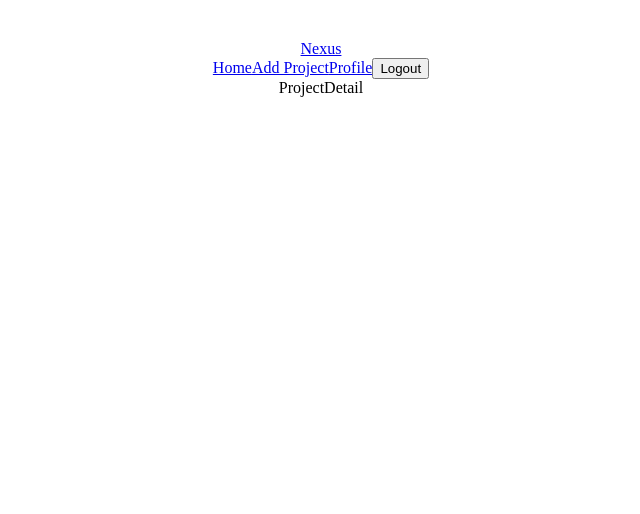
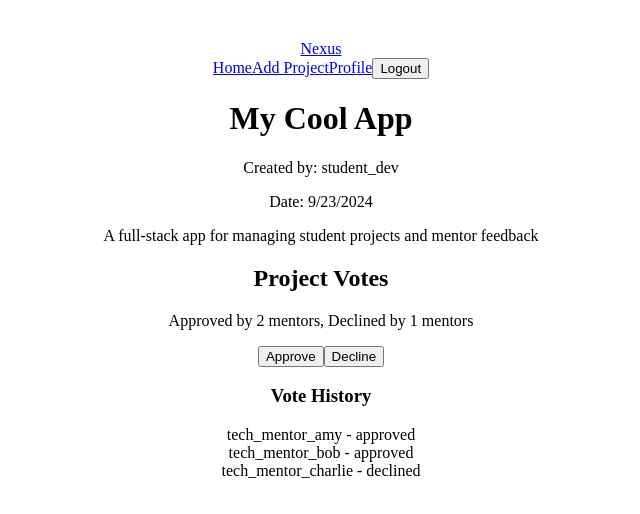
Before and after one commit to WillyKyeni3/Nexus, a React (Vite) app: page /projectdetail in a window 1280 px wide. Shown: the top 514 px of the page, without its empty margins (319-959 px from the left). Built offline with nearby package versions, Linux system fonts and the light colour scheme.

Commit message:
Updates route to use dynamic ID parameters

```diff
--- a/src/pages/Projectdetail.jsx
+++ b/src/pages/Projectdetail.jsx
@@ -1,6 +1,112 @@
+
+import React, { useState } from 'react';
+import { useParams } from 'react-router-dom';
+import { useAuth } from '../Context/AuthContext.jsx';
+
+// Mock project data based on the provided structure
+const mockProject = {
+  id: 1,
+  title: "My Cool App",
+  description: "A full-stack app for managing student projects and mentor feedback",
+  date_created: "2024-09-23T15:30:00",
+  user_id: 5,
+  author: {
+    id: 5,
+    username: "student_dev"
+  },
+  votes: [
+    {
+      id: 10,
+      status: "approved",
+      mentor_id: 3,
+      mentor_username: "tech_mentor_amy"
+    },
+    {
+      id: 11,
+      status: "approved",
+      mentor_id: 4,
+      mentor_username: "tech_mentor_bob"
+    },
+    {
+      id: 12,
+      status: "declined",
+      mentor_id: 5,
+      mentor_username: "tech_mentor_charlie"
+    }
+  ]
+};
 
 function ProjectDetail() {
-    return <div>ProjectDetail</div>;
+  const { id } = useParams();
+  const { user } = useAuth();
+  const [project] = useState(mockProject); // In real app, fetch project data
+
+  const handleVote = (status) => {
+    console.log("Vote submitted:", status, "for project id:", id);
+  };
+
+  // Calculate vote counts
+  const approvedCount = project.votes.filter(vote => vote.status === 'approved').length;
+  const declinedCount = project.votes.filter(vote => vote.status === 'declined').length;
+
+  return (
+    <div className="max-w-4xl mx-auto p-6">
+      {/* Project Details */}
+      <div className="bg-white rounded-lg shadow-md p-6 mb-6">
+        <h1 className="text-3xl font-bold mb-4">{project.title}</h1>
+        <div className="text-gray-600 mb-4">
+          <p>Created by: {project.author.username}</p>
+          <p>Date: {new Date(project.date_created).toLocaleDateString()}</p>
+        </div>
+        <p className="text-gray-800">{project.description}</p>
+      </div>
+
+      {/* Voting Section */}
+      <div className="bg-gray-50 rounded-lg shadow-md p-6">
+        <h2 className="text-2xl font-semibold mb-4">Project Votes</h2>
+
+        {/* Vote Status Display */}
+        <div className="mb-6 text-lg">
+          <p>
+            Approved by {approvedCount} mentors, Declined by {declinedCount} mentors
+          </p>
+        </div>
+
+        {/* Voting Buttons - Only visible to mentors */}
+        {user?.role === 'mentor' && (
+          <div className="flex gap-4">
+            <button
+              onClick={() => handleVote('approved')}
+              className="px-6 py-2 bg-green-600 text-white rounded-md hover:bg-green-700 transition"
+            >
+              Approve
+            </button>
+            <button
+              onClick={() => handleVote('declined')}
+              className="px-6 py-2 bg-red-600 text-white rounded-md hover:bg-red-700 transition"
+            >
+              Decline
+            </button>
+          </div>
+        )}
+
+        {/* Vote History */}
+        <div className="mt-6">
+          <h3 className="text-xl font-semibold mb-3">Vote History</h3>
+          <div className="space-y-2">
+            {project.votes.map(vote => (
+              <div key={vote.id} className="flex items-center gap-2 text-gray-700">
+                <span className={`w-2 h-2 rounded-full ${
+                  vote.status === 'approved' ? 'bg-green-500' : 'bg-red-500'
+                }`}></span>
+                <span>{vote.mentor_username} - {vote.status}</span>
+              </div>
+            ))}
+          </div>
+        </div>
+      </div>
+    </div>
+  );
 }
 
 export default ProjectDetail;
```
